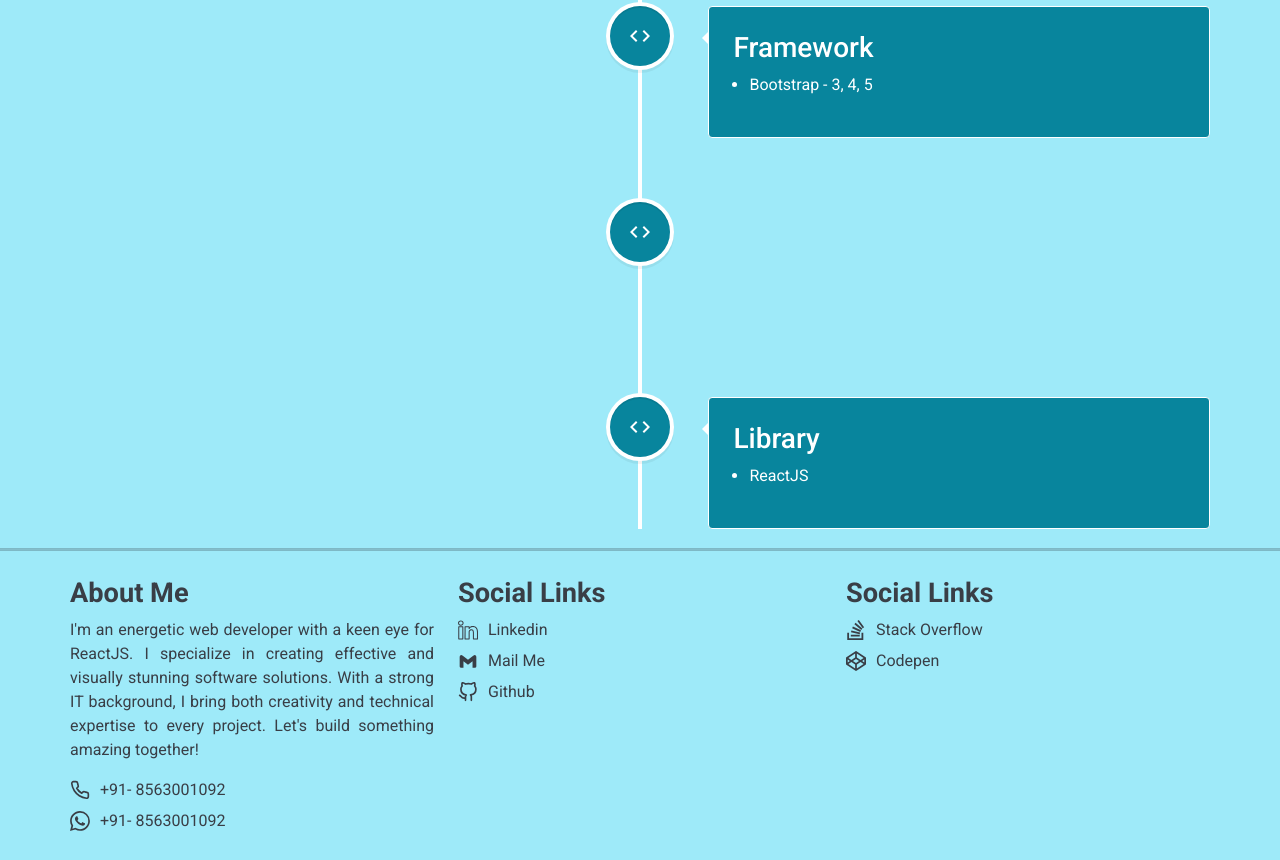
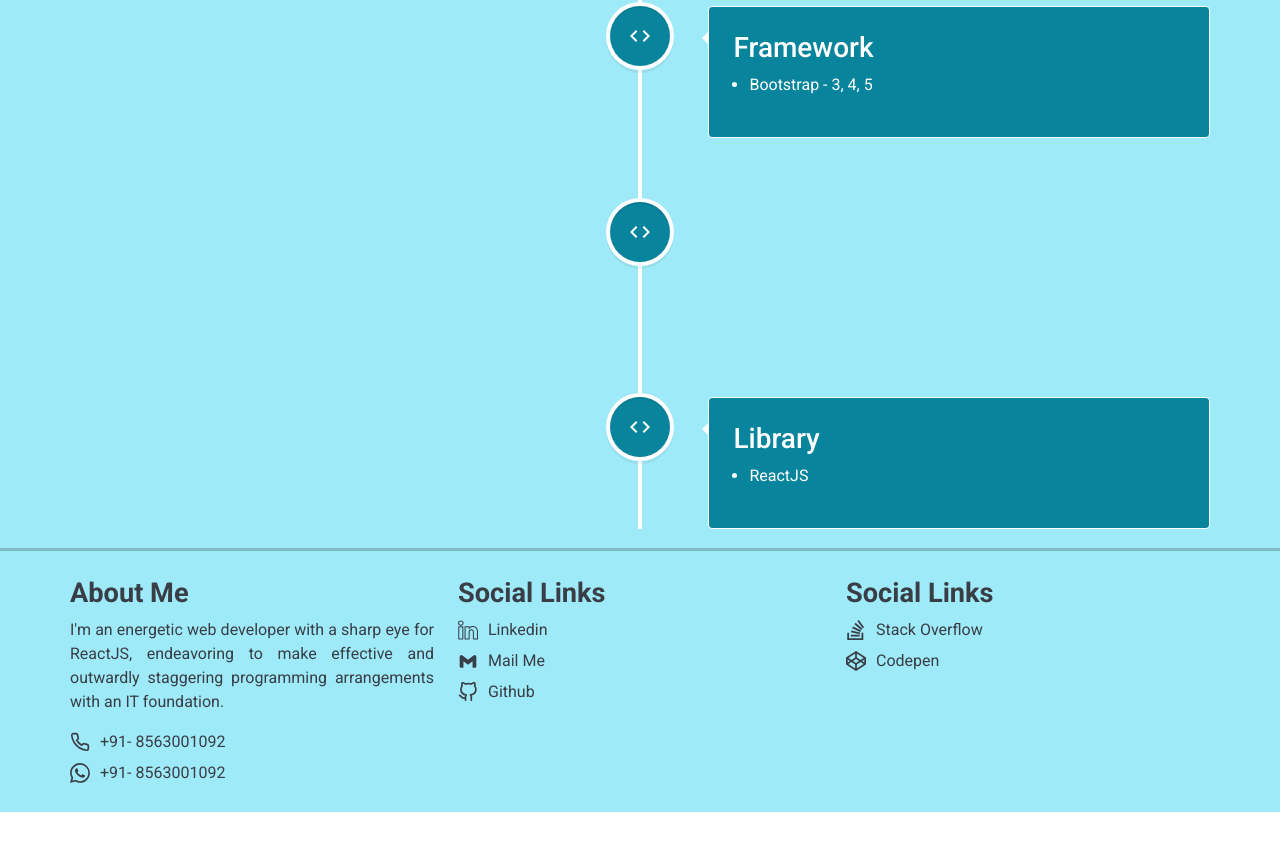
Before and after one commit to jayprakashcs12/portfolio.jps, a React (Create React App) app: page /skills in a window 1280 px wide. Shown: the part 819-1679 px from the top of the page. After the commit the page ends 1631 px from the top, so only its background shows below. Built offline with nearby package versions, Linux system fonts and the light colour scheme.

Commit message:
pro updated codes

```diff
--- a/src/components/common/Footer.jsx
+++ b/src/components/common/Footer.jsx
@@ -1,6 +1,6 @@
 import React from 'react';
 import { Col, Container, Row } from "react-bootstrap";
-import { ContactsItem, Contacts, SocialLinks } from "../../data/Info";
+import { AboutUs, ContactsItem, Contacts, SocialLinks } from "../../data/Info";
 
 const Footer = ({ theme }) => {
 
@@ -13,9 +13,7 @@ const Footer = ({ theme }) => {
                     <Col lg={4} md={4} sm={12} className='mb-2 mt-2'>
                         <h3 className='pro-foot'>About Me</h3>
                         <p className='foot-text'>
-                            I'm an energetic web developer with a keen eye for ReactJS. I specialize in creating effective and visually stunning software solutions.
-                            With a strong IT background, I bring both creativity and technical expertise to every project.
-                            Let's build something amazing together!
+                            {AboutUs.description}
                         </p>
                         <ol className="main-list-style">
                             {ContactsItem.map((item, i) => (
--- a/src/data/Info.js
+++ b/src/data/Info.js
@@ -8,13 +8,17 @@ import { BiLogoGmail } from "react-icons/bi";
 import Home from '../components/pages/Home';
 import { FaCodepen } from "react-icons/fa6";
 
+export let AboutUs = {
+  description: `I'm an energetic web developer with a sharp eye for ReactJS, endeavoring to make effective and outwardly staggering programming arrangements with
+  an IT foundation.`
+}
+
 export let BioData = {
   fullName: "Jay Prakash Singh", roles: ["(Front End Developer)", "(ReactJS Developer)", "(UI Developer)"],
   resume: "https://drive.google.com/file/d/1-FUbqK-_R8wnsDTCGddyN58lKl7JraYq/view",
-  description:
-    `As a motivated and adaptable front-end developer, I thrive on embracing new challenges. My passion for learning drives me to consistently deliver
-    high-quality results. With a positive attitude and a growth mindset, I am committed to making a meaningful contribution to every project I undertake,
-    aiming to achieve greatness in the process`
+  description: `As a motivated and adaptable front-end developer, I thrive on embracing new challenges. My passion for learning drives me to consistently deliver
+  high-quality results. With a positive attitude and a growth mindset, I am committed to making a meaningful contribution to every project I undertake,
+  aiming to achieve greatness in the process`
 };
 
 export let Contacts = {
@@ -26,14 +30,9 @@ export let ContactsItem = [
   { text: Contacts.phoneNumber, url: Contacts.whatsAppUrl, icon: <BsWhatsapp className="social-icon" /> }
 ];
 
-export let EducationDetails = [
-  { id: 1, institution: "Dr. A.P.J. A.K.T.U., Lucknow", degree: "B.Tech", field: "C.S.E.", date: "2012-2016" },
-  { id: 2, institution: "U.P. Board, Prayagraj", degree: "Intermediate", specialization: "PCM", date: "2007-2009" },
-  { id: 3, institution: "U.P. Board, Prayagraj", degree: "High School", specialization: "Science", date: "2005-2007" }
-];
-
 export let JobSummary = {
-  title: "Professional Summary", description: [
+  title: "Professional Summary",
+  description: [
     "Over 5+ Years of IT experience which includes 3+ Years of Extensive experience as a Front-End Developer, 1 Year as a PHP Developer & 2+ Year as a ReactJS Developer",
     "Developed responsive websites for smart devices utilizing responsive design techniques and media queries",
     "Extensive experience in developing web pages using HTML, CSS, Bootstrap, JavaScript, and React JS",
```
